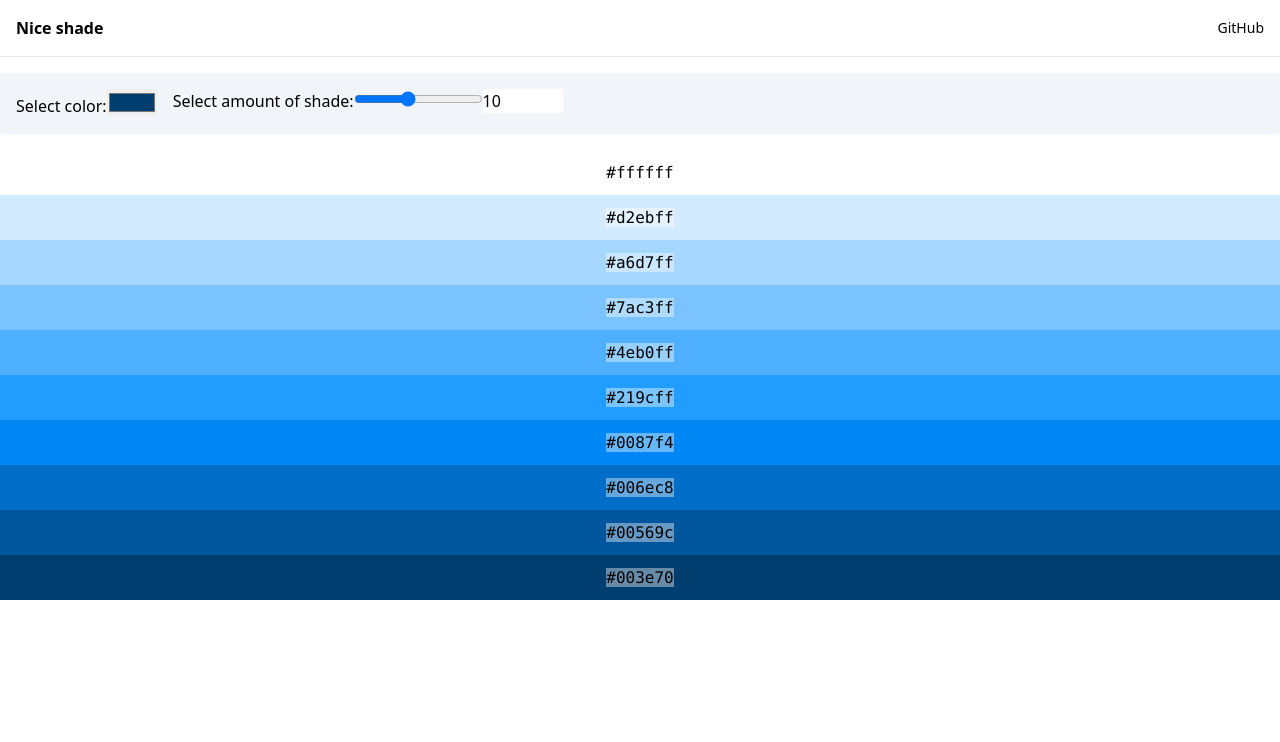
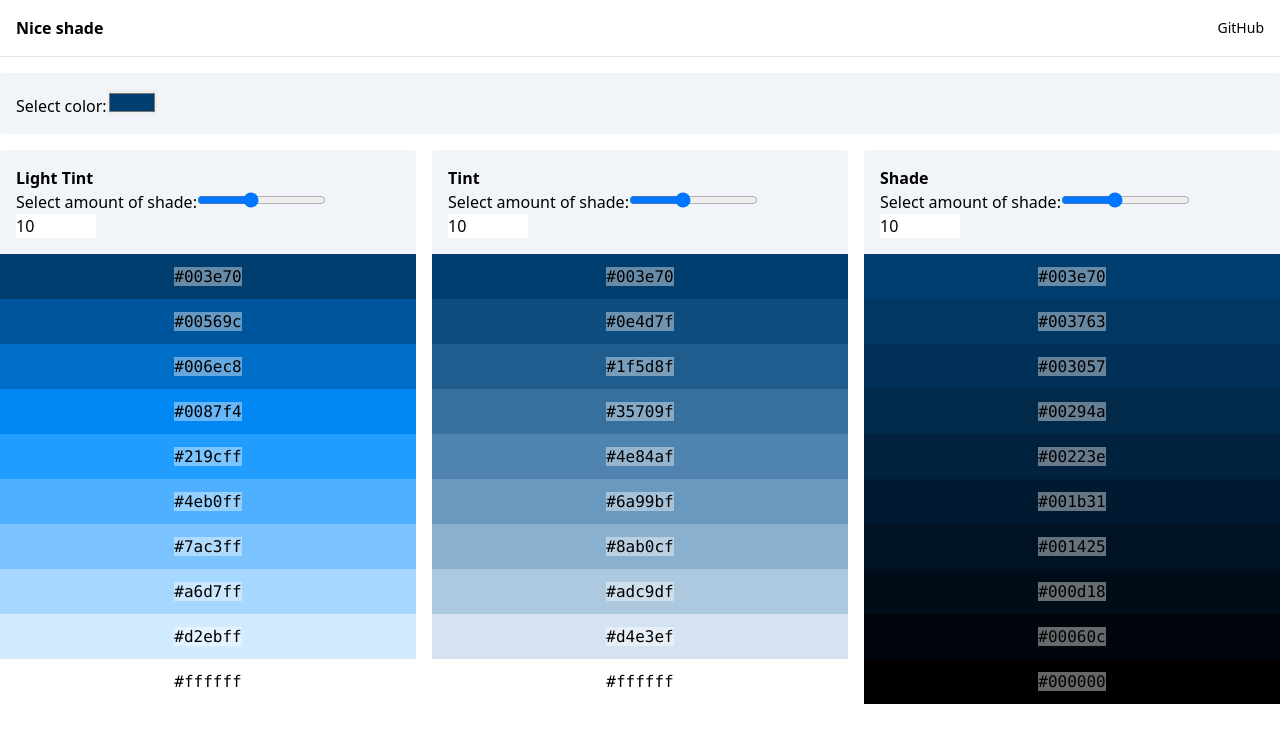
Before and after one commit to isoden/nice-shade, a React (Vite) app: page / in a window 1280 px wide. Shown: the top 742 px of the page. Built offline with nearby package versions, Linux system fonts and the light colour scheme.

Commit message:
feat: add more tones

```diff
--- a/src/App.tsx
+++ b/src/App.tsx
@@ -12,34 +12,67 @@ const MAX_AMOUNT = 20
 
 export function App() {
   const [color, setColor] = useState('#003e70')
-  const [amount, setAmount] = useState(10)
+  const [amount1, setAmount1] = useState(10)
+  const [amount2, setAmount2] = useState(10)
+  const [amount3, setAmount3] = useState(10)
 
   const input = useMemo(() => {
-    const [h, s, b] = hex2hsb(color)
-    return { h, s, b }
+    const [hue, saturation, brightness] = hex2hsb(color)
+    return { hue, saturation, brightness }
   }, [color])
 
+  const colors1 = replace(
+    Array.from(Array(amount1), (_, i) => {
       // prettier-ignore
       const diff =
-    // 彩度 (input.s → 0 までの量)
-    (input.s - MIN_SATURATION) +
-    // 明度 (input.b → 100 までの量)
-    (MAX_BRIGHTNESS - input.b)
-
-  const colors = Array.from(Array(amount), (_, i) => {
-    const step = (diff / (amount - 1)) * i
+        // 彩度 (input.saturation → 0 までの量)
+        (input.saturation - MIN_SATURATION) +
+        // 明度 (input.brightness → 100 までの量)
+        (MAX_BRIGHTNESS - input.brightness)
+      const step = (diff / (amount1 - 1)) * i
       const s = clamp(
-      input.s - Math.max(0, step - (MAX_BRIGHTNESS - input.b)),
+        input.saturation -
+          Math.max(0, step - (MAX_BRIGHTNESS - input.brightness)),
         MIN_SATURATION,
         MAX_SATURATION,
       )
-    const b = clamp(input.b + step, MIN_BRIGHTNESS, MAX_BRIGHTNESS)
+      const b = clamp(input.brightness + step, MIN_BRIGHTNESS, MAX_BRIGHTNESS)
 
-    return hsb2hex(input.h, s, b)
-  })
-    // FIXME: 色変換時に浮動小数点数の誤差でカラーコードがずれることがあるので、 先頭と末尾は固定値にする。 直せたら直したいけど bignumber.js を使う、とかになりそう。
-    .with(-1, '#ffffff')
-    .with(0, color)
+      return hsb2hex(input.hue, s, b)
+    }),
+    color,
+    '#ffffff',
+  )
+
+  const colors2 = replace(
+    Array.from(Array(amount2), (_, i) => {
+      // 彩度 (input.saturation → 0 までの量)
+      const stepS = ((input.saturation - MIN_SATURATION) / (amount2 - 1)) * i
+
+      // 明度 (input.brightness → 100 までの量)
+      const stepB = ((MAX_BRIGHTNESS - input.brightness) / (amount2 - 1)) * i
+
+      const s = clamp(input.saturation - stepS, MIN_BRIGHTNESS, MAX_BRIGHTNESS)
+      const b = clamp(input.brightness + stepB, MIN_BRIGHTNESS, MAX_BRIGHTNESS)
+
+      return hsb2hex(input.hue, s, b)
+    }),
+    color,
+    '#ffffff',
+  )
+
+  const colors3 = replace(
+    Array.from(Array(amount3), (_, i) => {
+      // 明度 (input.brightness → 0 までの値)
+      const diff = input.brightness - MIN_BRIGHTNESS
+      const step = (diff / (amount3 - 1)) * i
+      const b = clamp(input.brightness - step, MIN_BRIGHTNESS, MAX_BRIGHTNESS)
+
+      return hsb2hex(input.hue, input.saturation, b)
+    }),
+    color,
+    '#000000',
+  )
 
   return (
     <div className="container mx-auto grid max-h-screen grid-rows-[repeat(2,min-content),1fr] gap-4">
@@ -53,8 +86,8 @@ export function App() {
         </a>
       </header>
 
-      <main className="mt-4 contents flex-col">
-        <form className="flex flex-wrap gap-4 rounded bg-slate-100 p-4">
+      <main className="contents">
+        <form className="rounded bg-slate-100 p-4">
           <label>
             Select color:
             <input
@@ -63,27 +96,80 @@ export function App() {
               onChange={(event) => setColor(event.target.value)}
             />
           </label>
+        </form>
+
+        <div className="grid grid-cols-3 gap-4 overflow-y-auto">
+          <div>
+            <header className="rounded bg-slate-100 p-4">
+              <h2 className="font-bold">Light Tint</h2>
               <label>
                 Select amount of shade:
                 <input
                   type="range"
-              value={amount}
+                  value={amount1}
                   min={MIN_AMOUNT}
                   max={MAX_AMOUNT}
-              onChange={(event) => setAmount(event.target.valueAsNumber)}
+                  onChange={(event) => setAmount1(event.target.valueAsNumber)}
                 />
                 <input
                   type="number"
-              value={amount}
+                  value={amount1}
                   min={MIN_AMOUNT}
                   max={MAX_AMOUNT}
-              onChange={(event) => setAmount(event.target.valueAsNumber)}
+                  onChange={(event) => setAmount1(event.target.valueAsNumber)}
                 />
               </label>
-        </form>
+            </header>
+            <Palette colors={colors1} />
+          </div>
+          <div>
+            <header className="rounded bg-slate-100 p-4">
+              <h2 className="font-bold">Tint</h2>
+              <label>
+                Select amount of shade:
+                <input
+                  type="range"
+                  value={amount2}
+                  min={MIN_AMOUNT}
+                  max={MAX_AMOUNT}
+                  onChange={(event) => setAmount2(event.target.valueAsNumber)}
+                />
+                <input
+                  type="number"
+                  value={amount2}
+                  min={MIN_AMOUNT}
+                  max={MAX_AMOUNT}
+                  onChange={(event) => setAmount2(event.target.valueAsNumber)}
+                />
+              </label>
+            </header>
 
-        <div className="overflow-y-auto">
-          <Palette colors={colors.toReversed()} />
+            <Palette colors={colors2} />
+          </div>
+          <div>
+            <header className="rounded bg-slate-100 p-4">
+              <h2 className="font-bold">Shade</h2>
+              <label>
+                Select amount of shade:
+                <input
+                  type="range"
+                  value={amount3}
+                  min={MIN_AMOUNT}
+                  max={MAX_AMOUNT}
+                  onChange={(event) => setAmount3(event.target.valueAsNumber)}
+                />
+                <input
+                  type="number"
+                  value={amount3}
+                  min={MIN_AMOUNT}
+                  max={MAX_AMOUNT}
+                  onChange={(event) => setAmount3(event.target.valueAsNumber)}
+                />
+              </label>
+            </header>
+
+            <Palette colors={colors3} />
+          </div>
         </div>
       </main>
     </div>
@@ -93,3 +179,9 @@ export function App() {
 function clamp(x: number, lower: number, upper: number): number {
   return Math.max(lower, Math.min(x, upper))
 }
+
+// FIXME: 色変換時に浮動小数点数の誤差でカラーコードがずれることがあるので、 先頭と末尾は固定値にする。
+//        直せたら直したいけど bignumber.js を使う、とかになりそう。
+function replace(colors: string[], start: string, stop: string): string[] {
+  return colors.with(0, start).with(-1, stop)
+}
--- a/src/_components/Box.tsx
+++ b/src/_components/Box.tsx
@@ -1,3 +1,5 @@
+import { useState } from 'react'
+
 export function Box({
   color,
 }: {
@@ -6,18 +8,40 @@ export function Box({
    */
   color: string
 }) {
+  const [clicked, setClicked] = useState(false)
+
   return (
     <li key={color} style={{ background: color }}>
       <button
-        className="w-full py-2.5"
+        className="relative w-full py-2.5"
         onClick={async () => {
+          setClicked(true)
+
           await navigator.clipboard.writeText(color)
+          await setTimeout(600)
+
+          setClicked(false)
         }}
         type="button"
-        title="Copy to clipboard"
+        title="Click to copy to clipboard"
       >
-        <span className="bg-white/40 font-mono">{color}</span>
+        <span className="relative">
+          {clicked && (
+            <span
+              role="status"
+              className="absolute right-0 top-1/2 -translate-y-1/2 translate-x-full whitespace-pre"
+              aria-label="The color code was copied to clipboard"
+            >
+              ✅
+            </span>
+          )}
+          <span className="bg-white/40 font-mono">{color}</span>
+        </span>
       </button>
     </li>
   )
 }
+
+function setTimeout(delay: number): Promise<void> {
+  return new Promise((resolve) => window.setTimeout(resolve, delay))
+}
--- a/src/_components/Palette.tsx
+++ b/src/_components/Palette.tsx
@@ -5,13 +5,14 @@ export function Palette({
 }: {
   /**
    * カラーコードのリスト
+   * 値がユニークとは限らない
    */
   colors: string[]
 }) {
   return (
     <ol className="flex flex-col">
-      {colors.map((color) => (
-        <Box key={color} color={color} />
+      {colors.map((color, i) => (
+        <Box key={i} color={color} />
       ))}
     </ol>
   )
```
Also changed, not shown: 1 other file (tests, documents, lock files or other folders). Lines whose indentation alone changed are shown as unchanged.
